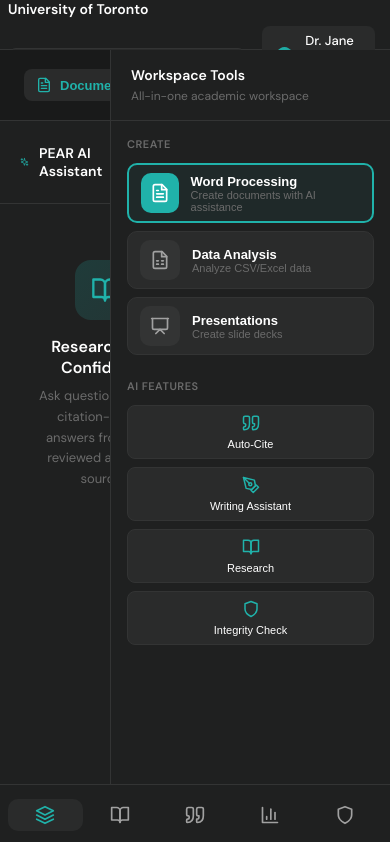
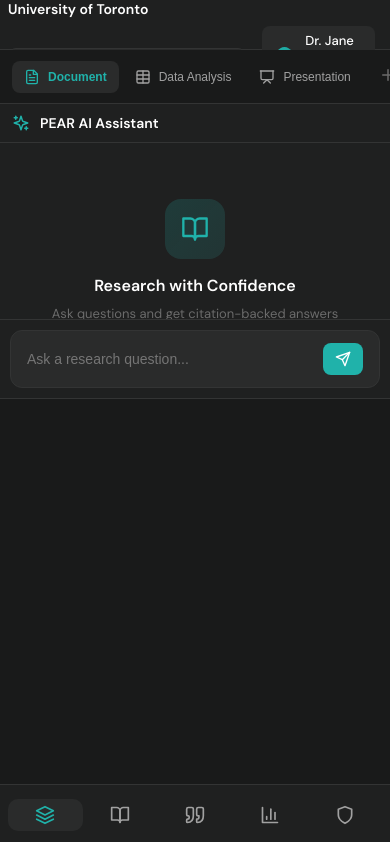
Before and after one commit to glenphillips26/pear-app, a React (Vite) app: page / in a window 390 px wide. Shown: the top 842 px of the page. Built offline with nearby package versions, Linux system fonts and the light colour scheme.

Commit message:
description of change

```diff
--- a/src/responsive.css
+++ b/src/responsive.css
@@ -12,6 +12,29 @@
   /* Reduce padding in content areas */
   .app-root > div:last-child {
     padding: 0;
+  }
+
+  /* Canvas toolbar - make narrower on tablet */
+  .canvas-toolbar {
+    width: 220px !important;
+  }
+
+  /* Chat panel - narrower on tablet */
+  .chat-panel {
+    width: 320px !important;
+  }
+}
+
+/* Medium tablets (900px and below) - hide workspace tools */
+@media screen and (max-width: 900px) {
+  /* Hide the workspace tools panel on medium tablets */
+  .canvas-toolbar {
+    display: none !important;
+  }
+
+  /* Chat panel can be a bit wider */
+  .chat-panel {
+    width: 350px !important;
   }
 }
 
@@ -99,6 +122,48 @@
     padding: 6px 8px !important;
   }
 
+  /* ==========================================
+     CANVAS LAYOUT - Critical mobile fixes
+     ========================================== */
+
+  /* Canvas layout container - stack vertically */
+  .canvas-layout {
+    flex-direction: column !important;
+  }
+
+  /* HIDE the Workspace Tools panel (right toolbar) on mobile */
+  .canvas-toolbar {
+    display: none !important;
+  }
+
+  /* Chat panel - make it collapsible/smaller on mobile */
+  .chat-panel {
+    width: 100% !important;
+    max-height: 40vh !important;
+    min-height: 200px;
+    border-right: none !important;
+    border-bottom: 1px solid #333434;
+    flex-shrink: 0;
+  }
+
+  /* Workspace panel takes remaining space */
+  .workspace-panel {
+    flex: 1 !important;
+    min-height: 50vh;
+  }
+
+  /* Document wrapper - reduce padding on mobile */
+  .doc-wrapper {
+    padding: 16px !important;
+  }
+
+  /* Document page - make it fit mobile screens */
+  .doc-page {
+    padding: 24px !important;
+    min-height: auto !important;
+    max-width: 100% !important;
+  }
+
   /* Stack grid layouts */
   div[style*="grid-template-columns: 1fr 1fr"] {
     grid-template-columns: 1fr !important;
@@ -118,7 +183,8 @@
   /* Panels and cards - full width */
   div[style*="width: '320px'"],
   div[style*="width: '280px'"],
-  div[style*="width: '300px'"] {
+  div[style*="width: '300px'"],
+  div[style*="width: '400px'"] {
     width: 100% !important;
     min-width: 100% !important;
   }
@@ -135,9 +201,10 @@
     -webkit-overflow-scrolling: touch;
   }
 
-  /* Text editor toolbar - wrap */
+  /* Text editor toolbar - wrap and make compact */
   div[style*="display: 'flex'"][style*="gap: '4px'"] {
     flex-wrap: wrap;
+    padding: 8px 12px !important;
   }
 
   /* Modal/Dialog adjustments */
@@ -146,6 +213,20 @@
     max-width: 95% !important;
     max-height: 90vh !important;
     margin: 5vh auto;
+  }
+
+  /* Tab bar - make scrollable horizontally */
+  .canvas-layout > div:first-child > div:first-child {
+    overflow-x: auto;
+    padding: 8px 12px !important;
+    -webkit-overflow-scrolling: touch;
+  }
+
+  /* Tab buttons - more compact */
+  .canvas-layout > div:first-child > div:first-child button {
+    padding: 8px 12px !important;
+    font-size: 12px !important;
+    white-space: nowrap;
   }
 }
 
@@ -209,6 +290,51 @@
   /* Main content with smaller bottom padding */
   .app-root > div:last-child {
     padding-bottom: 70px;
+  }
+
+  /* ==========================================
+     CANVAS LAYOUT - Small mobile optimizations
+     ========================================== */
+
+  /* Chat panel - even smaller on tiny screens */
+  .chat-panel {
+    max-height: 35vh !important;
+    min-height: 180px;
+  }
+
+  /* Chat header - more compact */
+  .chat-panel > div:first-child {
+    padding: 10px 12px !important;
+  }
+
+  /* Chat input area - compact */
+  .chat-panel > div:last-child {
+    padding: 10px !important;
+  }
+
+  /* Document page - minimal padding */
+  .doc-page {
+    padding: 16px !important;
+  }
+
+  /* Document wrapper */
+  .doc-wrapper {
+    padding: 8px !important;
+  }
+
+  /* Hide "Academic Sources Only" badge on tiny screens */
+  .chat-panel > div:first-child > span:last-child {
+    display: none !important;
+  }
+
+  /* Formatting toolbar - hide some buttons */
+  .workspace-panel > div > div:first-child {
+    padding: 8px !important;
+  }
+
+  /* Tab labels - hide on tiny screens, show only icons */
+  .canvas-layout > div:first-child > div:first-child button span {
+    display: none !important;
   }
 }
 
```
